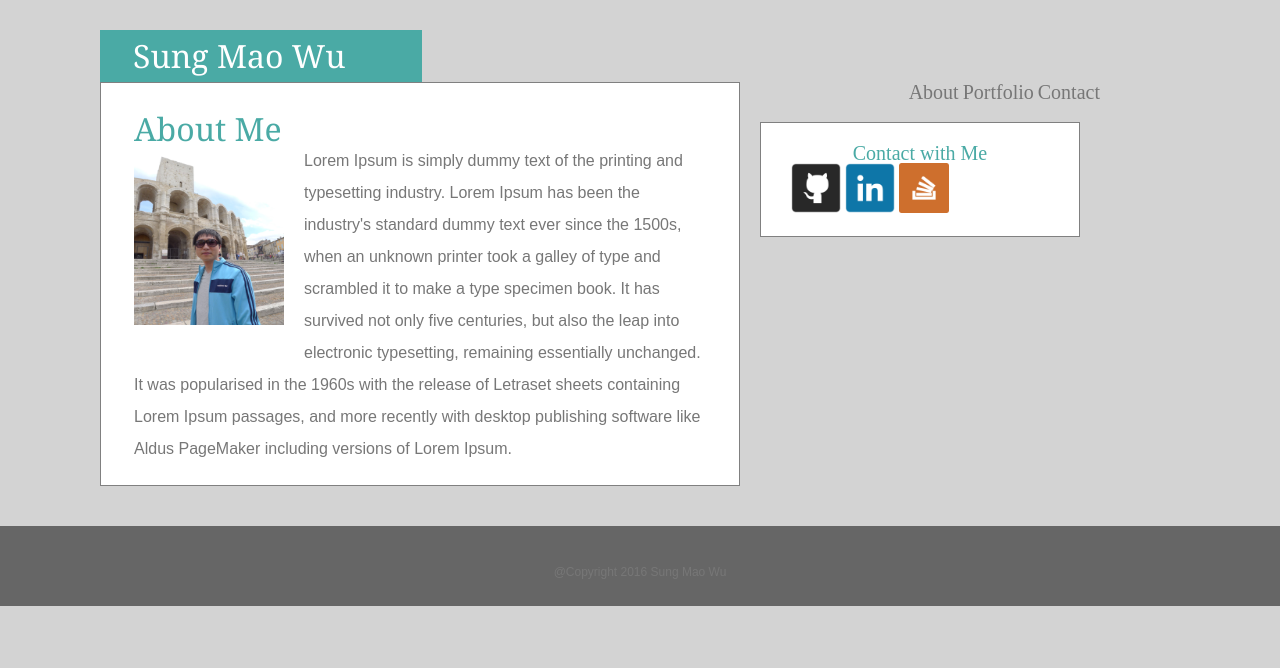
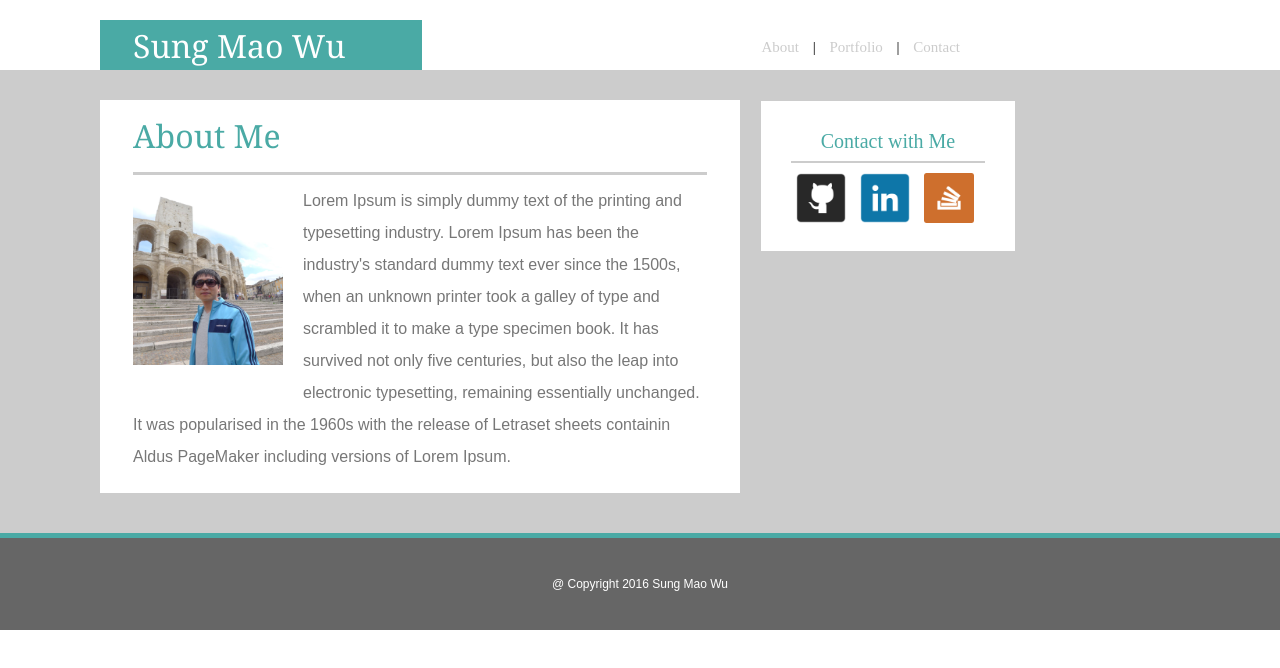
Before and after one commit to Sungmao/Basic-Portfolio, a plain HTML site: page index.html in a window 1280 px wide. Drawn offline with Linux system fonts and the light colour scheme.

Commit message:
completed index with css

```diff
--- a/assets/css/style.css
+++ b/assets/css/style.css
@@ -10,102 +10,153 @@
 }
 */
 
+header{
+	background-color: white;
+	padding-top: 20px;
+	padding-bottom: 0px;
+	overflow: auto;
+	height: 20%;
+
+}
+
+
 .myname {
 	font-family: 'Georgia', Times, Times New Roman, serif;
 	font-size: 32px;
 	color: white;
 	background: #4aaaa5;
-	margin: 30px 100px 0px 100px;
+	margin: 0px 100px 0px 100px;
 	padding: 10px 33px 10px 33px;
-	width: 20%
+	width: 20%;
+	height: 30px;
+	float: left;
+	/*
+	position:relative;
+	bottom: -30px;
+	*/
+
+
 }
 
 .nav_link {
 	float: right;
-	margin: 0px 180px 0px 0px;
+	margin: 0px 0px 0px 0px;
+	font-size: 15px;
+	/*color: #cccccc;*/
+	/*padding-top: 0px;*/
+	background-color: white;
+	/*text-decoration: none;*/
+	/*width: 20%;
+	height: 30px;*/
+
+	position:relative;
+	top:20px;
+	right: 320px;
+
 }
 
 .logolink_about {
-	font-size: 20px;
-	color: #777777;
+
+	/*border-right:1px solid #cccccc;*/
+	padding-right: 10px;
 	text-decoration: none;
+	color: #cccccc;
 }
 
 .logolink_portfolio {
-	font-size: 20px;
-	color: #777777;
+	/*border-right:1px solid #cccccc;*/
+	padding-right: 10px;
+	padding-left: 10px;
 	text-decoration: none;
+	color: #cccccc;
 }
 
+
+
 .logolink_contact {
-	font-size: 20px;
-	color: #777777;
+	padding-left: 10px;
 	text-decoration: none;
+	color: #cccccc;
+
+
 }
 
 .aboutme{
 	box-sizing: border-box;
 	width: 50%;
-	border: 1px grey solid;
+	border: 1px #cccccc;
 	float: left;
 	background: white;
 	margin: 0px 0px 40px 100px;
 	padding: 20px 33px 20px 33px;
+
+
 }
 
 .aboutme_pic{
 	float: left;
 	width: 150px;
 	height: 180px;
-	margin: 0px 20px 20px 0px
+	margin: 10px 20px 20px 0px;
 }
 
 .aboutme_head{
 	font-family: 'Georgia', Times, Times New Roman, serif;
 	font-size: 32px;
-	padding-top: 10px;
+	border-bottom:3px solid #cccccc;
+	padding-top: 0px;
+	padding-bottom: 20px;
 	color: #4aaaa5;
+
 }
 
 .p_text{
 	font-family: 'Arial', 'Helvetica Neue', Helvetica, sans-serif;
 	color: #777777;
 	line-height: 200%;
+	margin-top: 10px;
 }
 
 .contact_me_text{
 	ont-family: 'Georgia', Times, Times New Roman, serif;
 	font-size: 20px;
 	color: #4aaaa5;
+	border-bottom:2px solid #cccccc;
 	text-align: center;
-	padding-top: 10px;
+	padding: 10px;
 }
 
 .logo{
 	height: 50px;
 	width: 50px;
+	padding: 10px 5px 5px 5px;
+
 }
 
 .contact_me{
 	box-sizing: border-box;
 	float: left;
-	width: 25%;
+	width: 20%;
 	background: white;
-	border: solid 1px grey;
-	margin: 20px 50px 20px 20px;
-	padding: 10px 30px 20px 30px;
+	border: solid 1px #cccccc;
+	padding: 20px 30px 20px 30px;
+	position:relative;
+	left:20px;
+	/*top:0px;*/
 }
 
 footer {
 	background: #666666;
 	clear: both;
-	height: 80px;
+	/*position: relative;
+	bottom: 0px;
+	width: 100%;*/
 }
 
 .footer_text {
 	font-family: 'Arial', 'Helvetica Neue', Helvetica, sans-serif;
 	font-size: 12px;
-	color: #777777;
+	color: #ffffff;
 	text-align: center;
 	padding: 40px;
 }
@@ -113,10 +164,20 @@ footer {
 .main_area{
 	box-sizing: border-box;
 	width: 100%;
-	height: 100%;
-	background-color: #4aaaa5;
+	/*height: 100%;*/
+	background-color: #cccccc;
+	/*position:relative;
+	left:20px;*/
+	overflow: scroll;
+	padding-top: 30px;
+	border-bottom:5px solid #4aaaa5 ;
+
+
 }
 
+/*
 body {
-	background-color: lightgrey;
+	background-color:lightgray;
+	padding-top: 30px;
 }
+*/
--- a/index.html
+++ b/index.html
@@ -7,40 +7,43 @@
 	<link rel="stylesheet" type="text/css" href="assets/css/reset.css">
 	<link rel="stylesheet" type="text/css" href="assets/css/style.css">
 
+
 </head>
 
 <body>
 
-	<header class="myheader">
+	<header>
 
 	<h1 class="myname">Sung Mao Wu</h1>
 
-	<!--
-	<nav class="logo">
-		<ul>
-			<li><a href="index.html">About</a></li>
-			<li><a href="portfolio.html">Portfolio</a></li>
-			<li><a href="contact.html">Contact</a></li>
-		</ul>
-	</nav>
-	<-->
+
 
 	<nav class="nav_link">
+			<a href="index.html" class="logolink_about">About</a>  |
+			<a href="portfolio.html" class="logolink_portfolio">Portfolio</a>    |
+			<a href="contact.html" class="logolink_contact">Contact</a>
+	</nav>
+
+
+
+	<!--div class="nav_link">
 			<a href="index.html" class="logolink_about">About</a>
 			<a href="portfolio.html" class="logolink_portfolio">Portfolio</a>
 			<a href="contact.html" class="logolink_contact">Contact</a>
-	</nav>
-
+	</div-->
 
 	</header>
 
 	<div class="main_area">
 
+
+
 	<section class="aboutme">
 
 		<h2 class="aboutme_head">About Me</h2>
 		<img src="assets/images/sung.jpg" alt="Sung Mao Wu" class="aboutme_pic">
-		<p class="p_text">Lorem Ipsum is simply dummy text of the printing and typesetting industry. Lorem Ipsum has been the industry's standard dummy text ever since the 1500s, when an unknown printer took a galley of type and scrambled it to make a type specimen book. It has survived not only five centuries, but also the leap into electronic typesetting, remaining essentially unchanged. It was popularised in the 1960s with the release of Letraset sheets containing Lorem Ipsum passages, and more recently with desktop publishing software like Aldus PageMaker including versions of Lorem Ipsum.</p>
+		<p class="p_text">Lorem Ipsum is simply dummy text of the printing and typesetting industry. Lorem Ipsum has been the industry's standard dummy text ever since the 1500s, when an unknown printer took a galley of type and scrambled it to make a type specimen book. It has survived not only five centuries, but also the leap into electronic typesetting, remaining essentially unchanged. It was popularised in the 1960s with the release of Letraset sheets containin Aldus PageMaker including versions of Lorem Ipsum.</p>
+
 
 	</section>
 
@@ -53,10 +56,11 @@
 
 	</section>
 
+
 	</div>
 
 	<footer>
-		<p class="footer_text">@Copyright 2016 Sung Mao Wu</p>
+		<p class="footer_text">@ Copyright 2016 Sung Mao Wu</p>
 	</footer>
 
 
```
Also changed, not shown: 3 other files.
